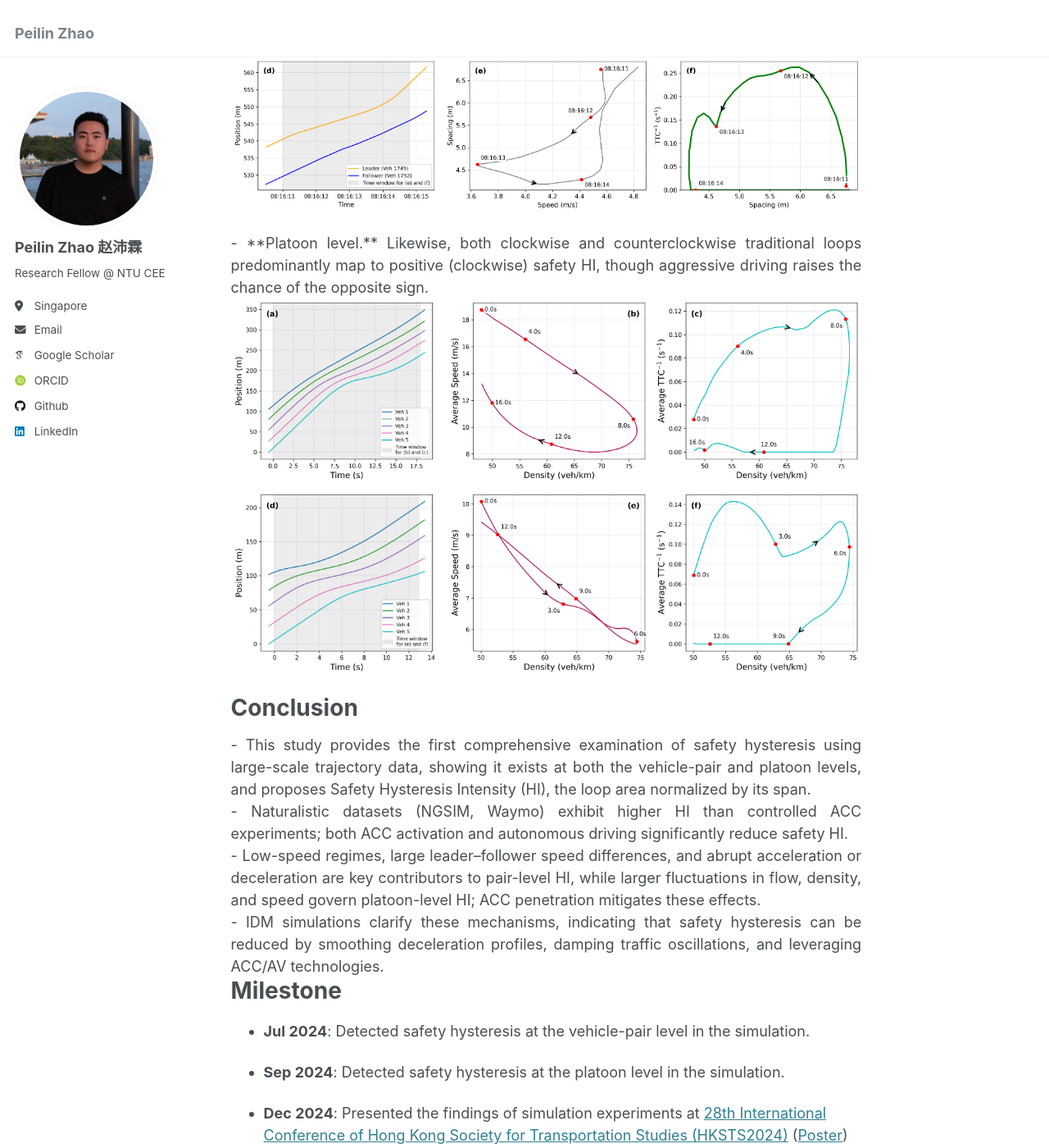
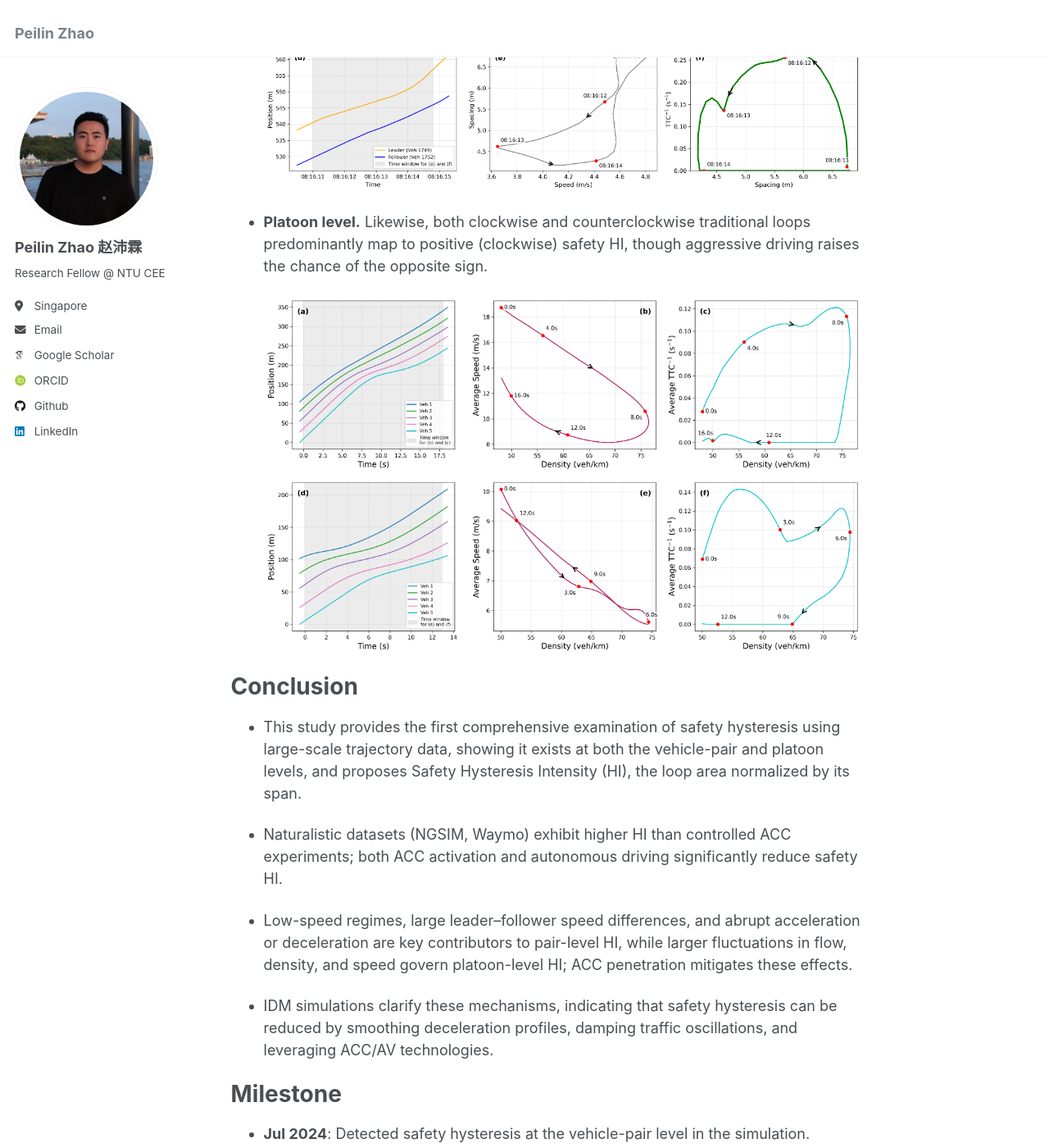
Before and after one commit to Jerry-zpl/Jerry-zpl.github.io, a Jekyll site: the page built from _publications/2026-TRC-105806.md, in a window 1280 px wide and 1400 px high, scrolled down 8147 px. Shown: the whole window at 82% size. Built offline with Jekyll 4.4.1, drawn with Linux system fonts in a browser that asks for light colours; some web fonts are replaced; some of the changed text lies outside the part shown.

Commit message:
Update 2026-TRC-105806.md

```diff
--- a/_publications/2026-TRC-105806.md
+++ b/_publications/2026-TRC-105806.md
@@ -32,11 +32,11 @@ Safety hysteresis, a dynamic pattern reflecting how traffic safety deteriorates
 
 - Safety hysteresis loop (d) on the spacing-TTC<sup>−1</sup> diagram at the vehicle-pair level:
 
-  ![1](\images\2026-TRC-1.png)
+  ![1](https://jerry-zpl.github.io/images/2026-TRC-1.png)
 
-- Safety hysteresis loop (d) on the density-$$\overline{TTC^{−1}}$$ diagram at the platoon level:
+- Safety hysteresis loop (d) on the density-$$\overline{TTC^{-1}}$$ diagram at the platoon level:
 
-  ![2](\images\2026-TRC-2.png)
+  ![2](https://jerry-zpl.github.io/images/2026-TRC-2.png)
 
 
 # Quantification of Safety Hysteresis
@@ -63,6 +63,7 @@ $$
 - \|𝔸\| — area of the hysteresis loop 𝔸
 - Δk<sub>𝔸</sub> — corresponding density span
 
+
 # Empirical Analysis
 
 <div style="text-align: justify;">
@@ -111,41 +113,36 @@ Controlled IDM simulations isolate the effect of each factor, complementing the
 
   ![10](https://jerry-zpl.github.io/images/2026-TRC-10.png)
 
-**Takeaway:** smoothing deceleration and stabilizing macroscopic flow are the two most effective levers for reducing safety hysteresis.
+<div style="text-align: justify;">
+<b>Takeaway:</b> smoothing deceleration and stabilizing macroscopic flow are the two most effective levers for reducing safety hysteresis.
+</div>
+
 
 # Relation to Traditional Traffic Hysteresis
 
+<div style="text-align: justify;">
 Does safety hysteresis simply inherit the direction of traditional traffic hysteresis? It does not — the safety loop keeps a fixed orientation regardless of the traditional loop's direction.
+</div>
 
-<div style="text-align: justify;">
 - **Vehicle-pair level.** Both timid (CW) and aggressive (CCW) traditional loops yield a counterclockwise safety loop: a physical necessity, since a loop can only begin when the follower is faster than the leader, and that same condition forces the counterclockwise direction.
-</div>
 
   ![11](https://jerry-zpl.github.io/images/2026-TRC-11.png)
 
-<div style="text-align: justify;">
 - **Platoon level.** Likewise, both clockwise and counterclockwise traditional loops predominantly map to positive (clockwise) safety HI, though aggressive driving raises the chance of the opposite sign.
-</div>
 
   ![12](https://jerry-zpl.github.io/images/2026-TRC-12.png)
 
+
 # Conclusion
 
-<div style="text-align: justify;">
 - This study provides the first comprehensive examination of safety hysteresis using large-scale trajectory data, showing it exists at both the vehicle-pair and platoon levels, and proposes Safety Hysteresis Intensity (HI), the loop area normalized by its span.
-</div>
 
-<div style="text-align: justify;">
 - Naturalistic datasets (NGSIM, Waymo) exhibit higher HI than controlled ACC experiments; both ACC activation and autonomous driving significantly reduce safety HI.
-</div>
 
-<div style="text-align: justify;">
 - Low-speed regimes, large leader–follower speed differences, and abrupt acceleration or deceleration are key contributors to pair-level HI, while larger fluctuations in flow, density, and speed govern platoon-level HI; ACC penetration mitigates these effects.
-</div>
 
-<div style="text-align: justify;">
 - IDM simulations clarify these mechanisms, indicating that safety hysteresis can be reduced by smoothing deceleration profiles, damping traffic oscillations, and leveraging ACC/AV technologies.
-</div>
+
 
 # Milestone
 
```
Also changed, not shown: other parts of _publications/2026-TRC-105806.md (+11 -10 lines).
